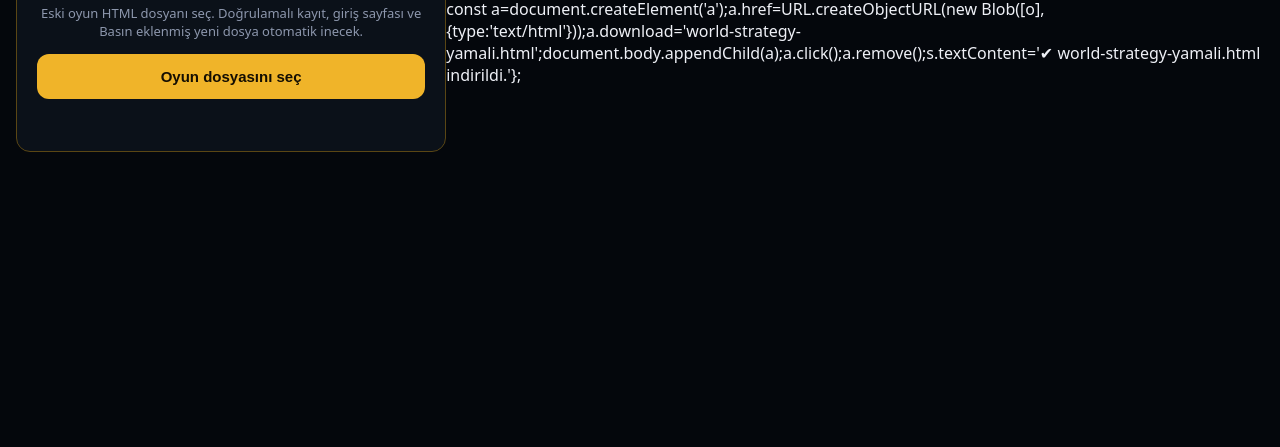
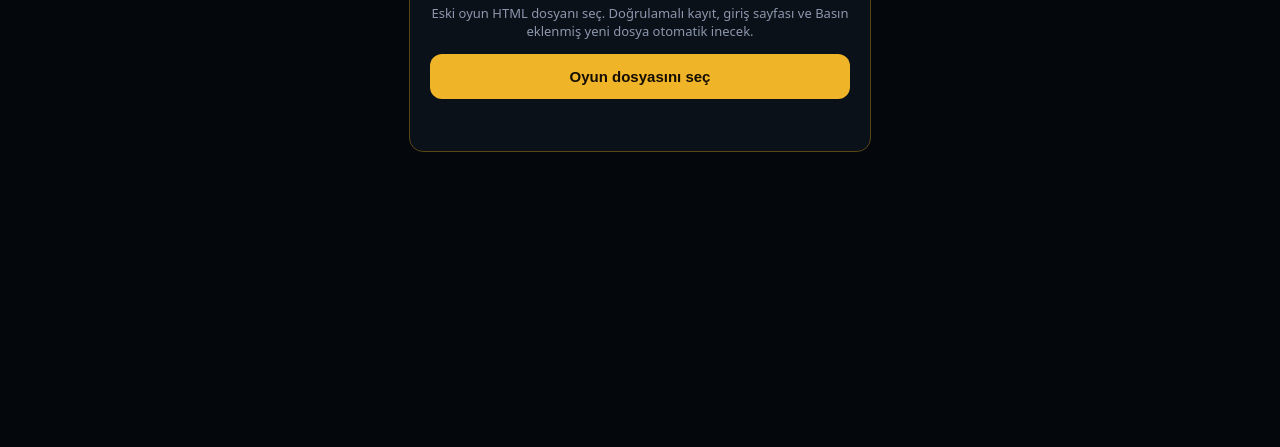
Before and after one commit to WorldStrategyTR/WorldStrategy, a plain HTML site: page index.html in a window 1280 px wide. Shown: the part 385-832 px from the top of the page. Drawn offline with Linux system fonts and the light colour scheme.

Commit message:
Add files via upload

```diff
--- a/index.html
+++ b/index.html
@@ -5,6 +5,6 @@ document.getElementById('f').onchange=async e=>{const f=e.target.files[0];if(!f)
 if(t.includes('A.logout=function')){s.textContent='Bu dosyaya yama zaten uygulanmış.';return}
 const mk='load();if(S){S.parties.forEach';let i=t.indexOf(mk),o;
 if(i>=0)o=t.slice(0,i)+PATCH+'\n'+t.slice(i);
-else{const j=t.lastIndexOf('</script>');if(j<0){s.textContent='Geçerli bir oyun dosyası değil.';return}o=t.slice(0,j)+PATCH+'\ndraw();\n'+t.slice(j)}
+else{const j=t.lastIndexOf('<'+'/script>');if(j<0){s.textContent='Geçerli bir oyun dosyası değil.';return}o=t.slice(0,j)+PATCH+'\ndraw();\n'+t.slice(j)}
 const a=document.createElement('a');a.href=URL.createObjectURL(new Blob([o],{type:'text/html'}));a.download='world-strategy-yamali.html';document.body.appendChild(a);a.click();a.remove();s.textContent='✔ world-strategy-yamali.html indirildi.'};
 </script></body></html>
```
